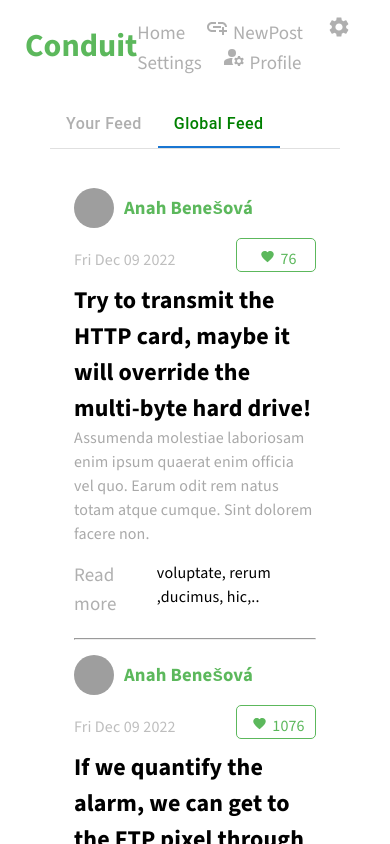
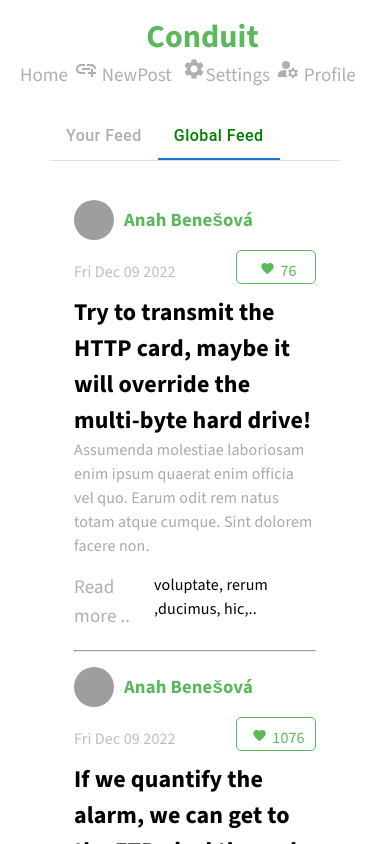
Before and after one commit to Leen-odeh3/conduit, a React (Vite) app: page / in a window 390 px wide. Both pictures are taken after a click on the tab "Global Feed". Shown: the top 844 px of the page. Built offline with nearby package versions, Linux system fonts and the light colour scheme; grey boxes are pictures that could not be loaded.

Commit message:
update styleComponent

```diff
--- a/src/Component/Footer/Footer.jsx
+++ b/src/Component/Footer/Footer.jsx
@@ -6,7 +6,7 @@ const Footer = () => {
       style={{
         backgroundColor: "#242424",
         color: "white",
-        padding: "10px",
+        padding: "18px",
         textAlign: "center",
       }}
     >
--- a/src/Component/Header/Header.css
+++ b/src/Component/Header/Header.css
@@ -3,3 +3,15 @@ a{
     padding-right: 20px;
     font-size: 19px;
 }
+
+@media (max-width:850px) {
+   div.main-content{
+    display: block !important;
+   }
+    h1{
+        text-align: center;
+    }
+   a{
+    padding-right: 6px;
+   }
+}
--- a/src/Component/Header/Header.jsx
+++ b/src/Component/Header/Header.jsx
@@ -6,7 +6,7 @@ import ManageAccountsIcon from '@mui/icons-material/ManageAccounts';
 
 const Header = () => {
   return (
-    <div
+    <div className="main-content"
       style={{
         display: "flex",
         alignItems: "center",
--- a/src/Pages/Home/Content.jsx
+++ b/src/Pages/Home/Content.jsx
@@ -11,7 +11,7 @@ const Content = () => {
         "Try to transmit the HTTP card, maybe it will override the multi-byte hard drive!",
       description:
         "Assumenda molestiae laboriosam enim ipsum quaerat enim officia vel quo. Earum odit rem natus totam atque cumque. Sint dolorem facere non.",
-      link: "Read more",
+      link: "Read more ..",
       topic: "voluptate, rerum ,ducimus, hic,..",
     },
     {
@@ -23,8 +23,8 @@ const Content = () => {
         "If we quantify the alarm, we can get to the FTP pixel through the online SSL interface!",
       description:
         "Omnis perspiciatis qui quia commodi sequi modi. Nostrum quam aut cupiditate est facere omnis possimus. Tenetur similique nemo illo soluta molestias facere quo. Ipsam totam facilis delectus nihil quidem soluta vel est omnis.",
-      link: "Read more",
-      topic: "blanditiis, orm ,ducimus, hic,..",
+      link: "Read more .. ",
+      topic: "blanditiis, orm , ducimus , hic,..",
     },
     {
         img:"https://i.postimg.cc/htdCdnMv/women.jpg",
@@ -34,8 +34,8 @@ const Content = () => {
       title: "We need to calculate the bluetooth JBOD bus!",
       description:
         " Ipsa nemo eos sequi nulla id accusamus nam ratione dolore. Omnis sint quisquam accusamus rem rem nihil. Non minus animi cum dolorem earum odit sequi. Rem non inventore sed dicta atque modi. Sed dolorem iste molestiae. Sed eum iste aliquid aliquid.",
-      link: "Read more",
-      topic: "possi, musmaiores,facilis,..",
+      link: "Read more ..",
+      topic: "possi, musmaiores , facilis,..",
     },
   ];
 
--- a/src/Pages/Home/Home.css
+++ b/src/Pages/Home/Home.css
@@ -1,5 +1,4 @@
 .main,.note-side{
-
     width:80%;
     padding: 10px 50px;
 }
@@ -9,11 +8,14 @@
 
 }
 
-@media (max-width:800px){
+@media (max-width:700px){
     .main,.note-side{
 
         width:100%;
         padding: 10px 50px;
     }
+    .feedback{
+        height: 0px;
+    }
 
 }
--- a/src/Pages/Home/MainPage.jsx
+++ b/src/Pages/Home/MainPage.jsx
@@ -83,7 +83,9 @@ export default function MainPage() {
         </Tabs>
       </Box>
       <CustomTabPanel value={value} index={0}>
+        <div className="feedback" style={{height:"400px"}}>
         No articles are here... yet.
+        </div>
       </CustomTabPanel>
 
       <CustomTabPanel value={value} index={1}>
```
